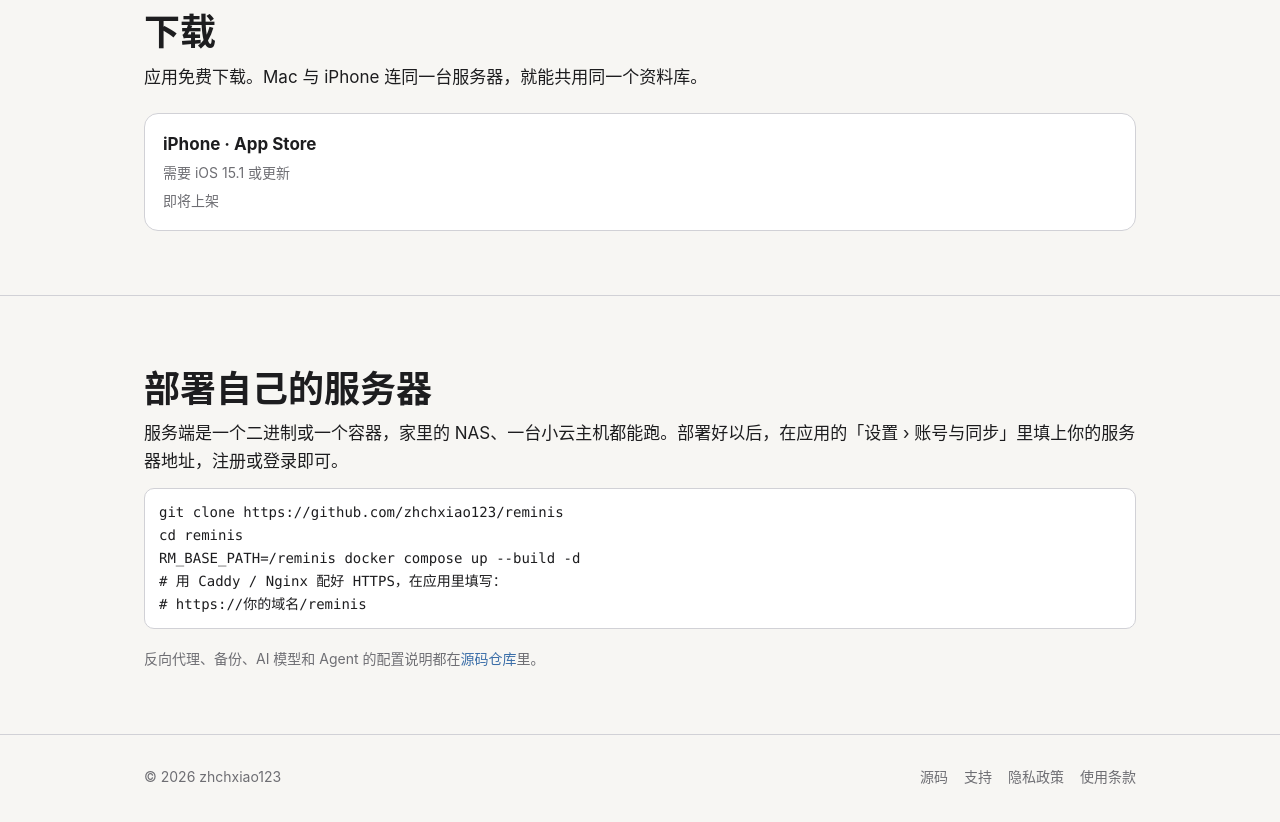
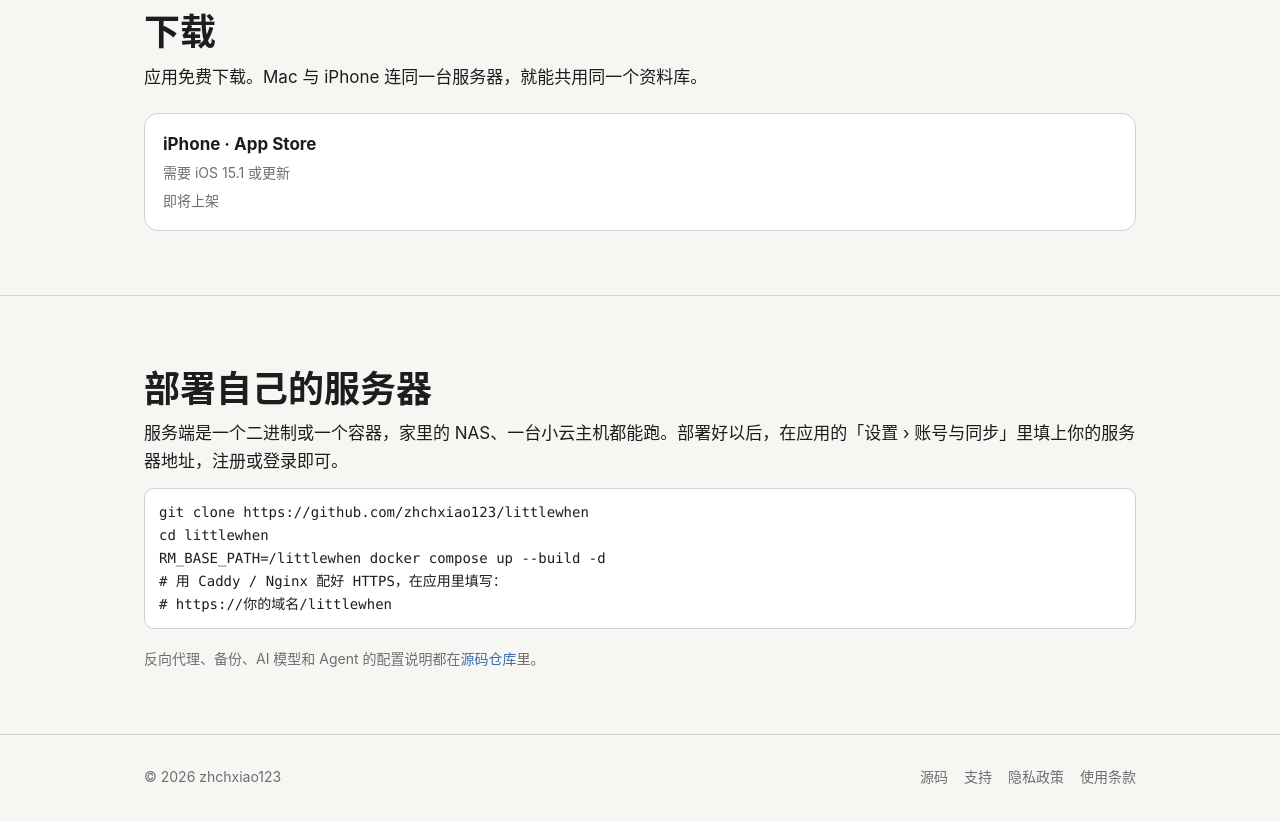
Before and after one commit to zhchxiao123/littlewhen, a plain HTML site: page index.html in a window 1280 px wide. Shown: the part 3208-4030 px from the top of the page. Drawn offline with Linux system fonts and the light colour scheme.

Commit message:
publish website from 4df20c44

```diff
--- a/index.html
+++ b/index.html
@@ -166,12 +166,12 @@
   <div class="wrap">
     <h2>部署自己的服务器</h2>
     <p class="intro">服务端是一个二进制或一个容器，家里的 NAS、一台小云主机都能跑。部署好以后，在应用的「设置 › 账号与同步」里填上你的服务器地址，注册或登录即可。</p>
-    <pre>git clone https://github.com/zhchxiao123/reminis
-cd reminis
-RM_BASE_PATH=/reminis docker compose up --build -d
+    <pre>git clone https://github.com/zhchxiao123/littlewhen
+cd littlewhen
+RM_BASE_PATH=/littlewhen docker compose up --build -d
 # 用 Caddy / Nginx 配好 HTTPS，在应用里填写：
-# https://你的域名/reminis</pre>
-    <p class="fineprint">反向代理、备份、AI 模型和 Agent 的配置说明都在<a href="https://github.com/zhchxiao123/reminis">源码仓库</a>里。</p>
+# https://你的域名/littlewhen</pre>
+    <p class="fineprint">反向代理、备份、AI 模型和 Agent 的配置说明都在<a href="https://github.com/zhchxiao123/littlewhen">源码仓库</a>里。</p>
   </div>
 </section>
 
@@ -179,7 +179,7 @@ RM_BASE_PATH=/reminis docker compose up --build -d
   <div class="wrap">
     <span>© 2026 zhchxiao123</span>
     <nav>
-      <a href="https://github.com/zhchxiao123/reminis">源码</a>
+      <a href="https://github.com/zhchxiao123/littlewhen">源码</a>
       <a href="support.html">支持</a>
       <a href="privacy.html">隐私政策</a>
       <a href="terms.html">使用条款</a>
```
Also changed, not shown: privacy.html (+1 -1 lines), support.html (+2 -2 lines), terms.html (+1 -1 lines), 1 other file.
